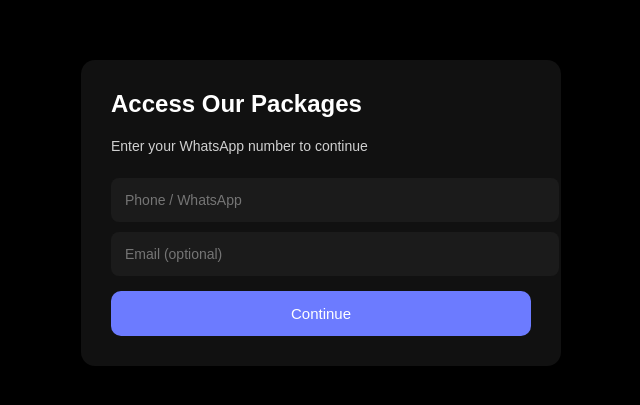
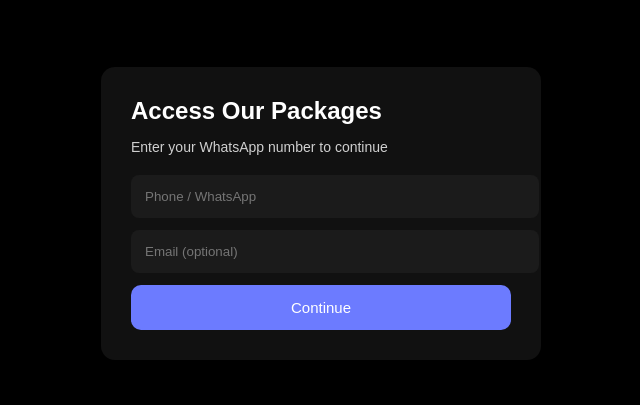
Before and after one commit to haythamhaliem/halim-packages-2026, a plain HTML site: page index.html in a window 1280 px wide. Shown: the part 187-592 px from the top of the page, without its empty margins (319-959 px from the left). Drawn offline with Linux system fonts and the light colour scheme.

Commit message:
index.html

```diff
--- a/index.html
+++ b/index.html
@@ -8,50 +8,50 @@
   <style>
     body {
       margin: 0;
+      background: #000;
+      color: #fff;
+      font-family: Arial, Helvetica, sans-serif;
+      display: flex;
+      justify-content: center;
+      align-items: center;
       height: 100vh;
-      display: flex;
-      align-items: center;
-      justify-content: center;
-      background: #000;
-      font-family: Arial, Helvetica, sans-serif;
     }
 
-    .card {
+    .box {
       background: #111;
       padding: 30px;
+      border-radius: 14px;
       width: 100%;
-      max-width: 420px;
-      border-radius: 14px;
+      max-width: 380px;
       box-shadow: 0 20px 60px rgba(0,0,0,.6);
-      color: #fff;
     }
 
     h2 {
       margin-top: 0;
+      margin-bottom: 10px;
     }
 
     p {
+      font-size: 14px;
       opacity: .8;
-      font-size: 14px;
+      margin-bottom: 20px;
     }
 
     input {
       width: 100%;
       padding: 14px;
-      margin-top: 10px;
+      margin-bottom: 12px;
       border-radius: 8px;
       border: none;
       background: #1b1b1b;
       color: #fff;
-      font-size: 14px;
     }
 
     button {
       width: 100%;
-      margin-top: 15px;
       padding: 14px;
+      border-radius: 10px;
       border: none;
-      border-radius: 10px;
       background: #6c7bff;
       color: #fff;
       font-size: 15px;
@@ -62,19 +62,22 @@
 
 <body>
 
-  <div class="card">
+  <div class="box">
     <h2>Access Our Packages</h2>
     <p>Enter your WhatsApp number to continue</p>
 
-    <input id="phone" type="tel" placeholder="Phone / WhatsApp" />
-    <input id="email" type="email" placeholder="Email (optional)" />
+    <input id="phone" placeholder="Phone / WhatsApp" />
+    <input id="email" placeholder="Email (optional)" />
 
     <button onclick="submitForm()">Continue</button>
   </div>
 
   <script>
-    const WEB_APP_URL = "https://script.google.com/macros/s/AKfycby4l8f-hvbGTIIh3yKwkry5Lkfwl0tx2X1Q8qOR8ecqd9o40VekVE4KsvceCOhYHPGOMw/exec";
-    const REDIRECT_URL = "https://www.halimstudio.com/pricing";
+    const WEB_APP_URL =
+      "https://script.google.com/macros/s/AKfycbySiJAe7FRI4ezKYee30mWRS50alcvP28fG4vhiS9IQ7eJxsbFtvvYmeK-cXn0uheRMBA/exec";
+
+    const REDIRECT_URL =
+      "https://www.halimstudio.com/pricing";
 
     function submitForm() {
       const phone = document.getElementById("phone").value.trim();
@@ -92,11 +95,10 @@
         "&source=Packages";
 
       // تسجيل في الشيت
-      fetch(url)
-        .then(() => {
-          // تحويل للأسعار
-          window.location.href = REDIRECT_URL;
-        });
+      fetch(url);
+
+      // تحويل على صفحة الأسعار
+      window.location.href = REDIRECT_URL;
     }
   </script>
 
```
